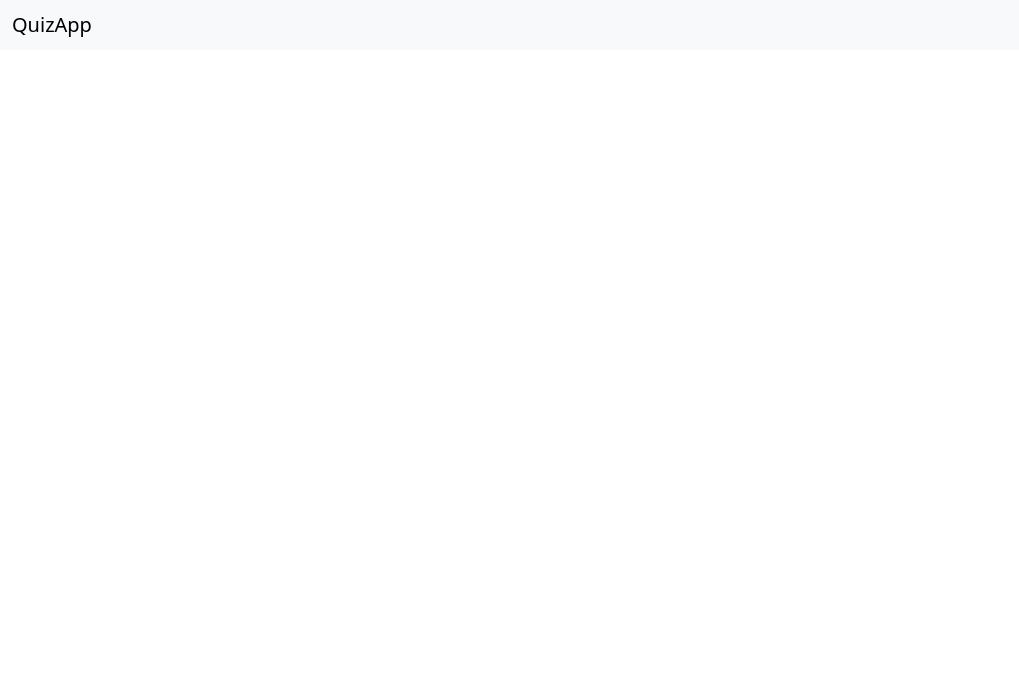
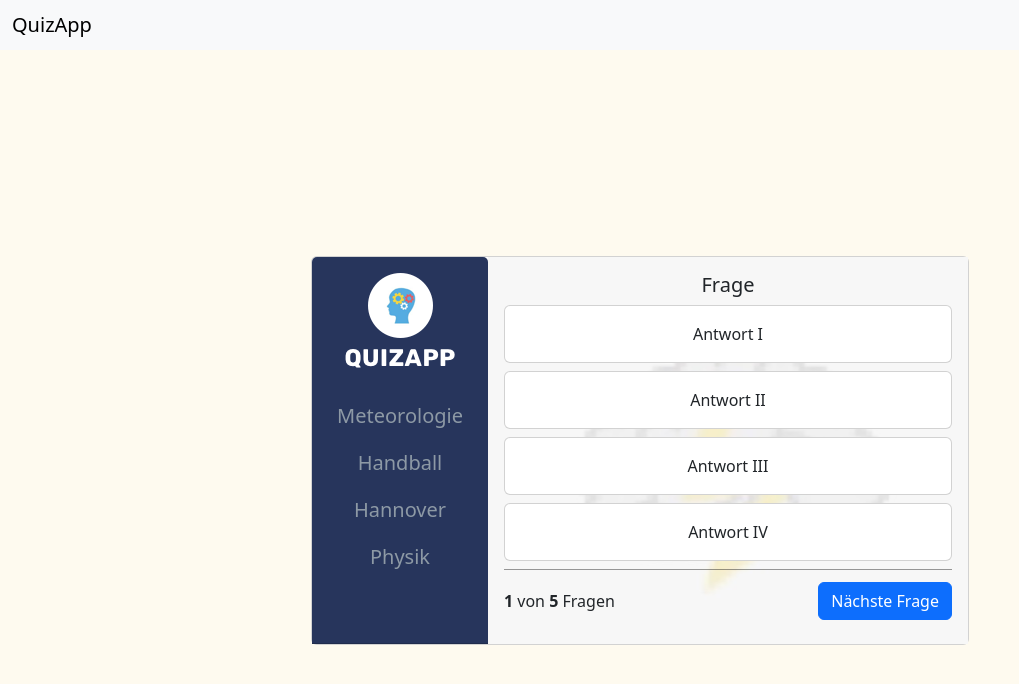
Before and after one commit to FelixWagner25/QuizApp, a website: page index.html in a window 1280 px wide. Shown: the whole page, without its empty margins (0-1019 px from the left). Drawn offline with nearby package versions, Linux system fonts and the light colour scheme.

Commit message:
feat: core design of quiz card

```diff
--- a/index.html
+++ b/index.html
@@ -30,5 +30,50 @@
         <span class="navbar-brand mb-0 h1">QuizApp</span>
       </div>
     </nav>
+    <div class="container">
+      <div class="card text-center">
+        <div class="card-header">
+          <img
+            src="./img/logo.png"
+            class="img-fluid rounded-start mt-2"
+            alt=""
+          />
+          <ul class="nav nav-tabs card-header-tabs my-4">
+            <li class="nav-item">
+              <a class="nav-link" aria-current="true" href="#">Meteorologie</a>
+            </li>
+            <li class="nav-item">
+              <a class="nav-link" href="#">Handball</a>
+            </li>
+            <li class="nav-item">
+              <a class="nav-link" href="#">Hannover</a>
+            </li>
+            <li class="nav-item">
+              <a class="nav-link" href="#">Physik</a>
+            </li>
+          </ul>
+        </div>
+        <div class="card-body quiz-bg">
+          <h5 class="card-title">Frage</h5>
+
+          <div class="card mt-2">
+            <div class="card-body">Antwort I</div>
+          </div>
+          <div class="card mt-2">
+            <div class="card-body">Antwort II</div>
+          </div>
+          <div class="card mt-2">
+            <div class="card-body">Antwort III</div>
+          </div>
+          <div class="card mt-2">
+            <div class="card-body">Antwort IV</div>
+          </div>
+          <div class="question-footer my-2">
+            <div><b>1</b> von <b>5</b> Fragen</div>
+            <a href="#" class="btn btn-primary">Nächste Frage</a>
+          </div>
+        </div>
+      </div>
+    </div>
   </body>
 </html>
--- a/styles/style.css
+++ b/styles/style.css
@@ -0,0 +1,46 @@
+body {
+  background-color: #fefaef !important;
+}
+
+.card-header {
+  background-color: #27355c !important;
+}
+
+.container {
+  background-color: #fefaef !important;
+  min-height: 100vh;
+  display: flex;
+  justify-content: center;
+  align-items: center;
+}
+
+.card {
+  flex-direction: row !important;
+}
+
+.nav {
+  flex-direction: column !important;
+}
+
+.nav-link {
+  color: #8d99a5 !important;
+  font-size: 20px !important;
+  border-radius: var(--bs-nav-tabs-border-radius) !important;
+}
+
+.quiz-bg {
+  background-image: url("../img/brainbg.jpg");
+  background-position: center;
+}
+
+.card-body {
+  width: 30rem;
+}
+
+.question-footer {
+  display: flex;
+  justify-content: space-between;
+  align-items: center;
+  border-top: 1px solid rgba(0, 0, 0, 0.4);
+  padding-top: 12px;
+}
```
Also changed, not shown: img/brain result.png (added), img/brainbg.jpg (added), img/logo.png (added).
